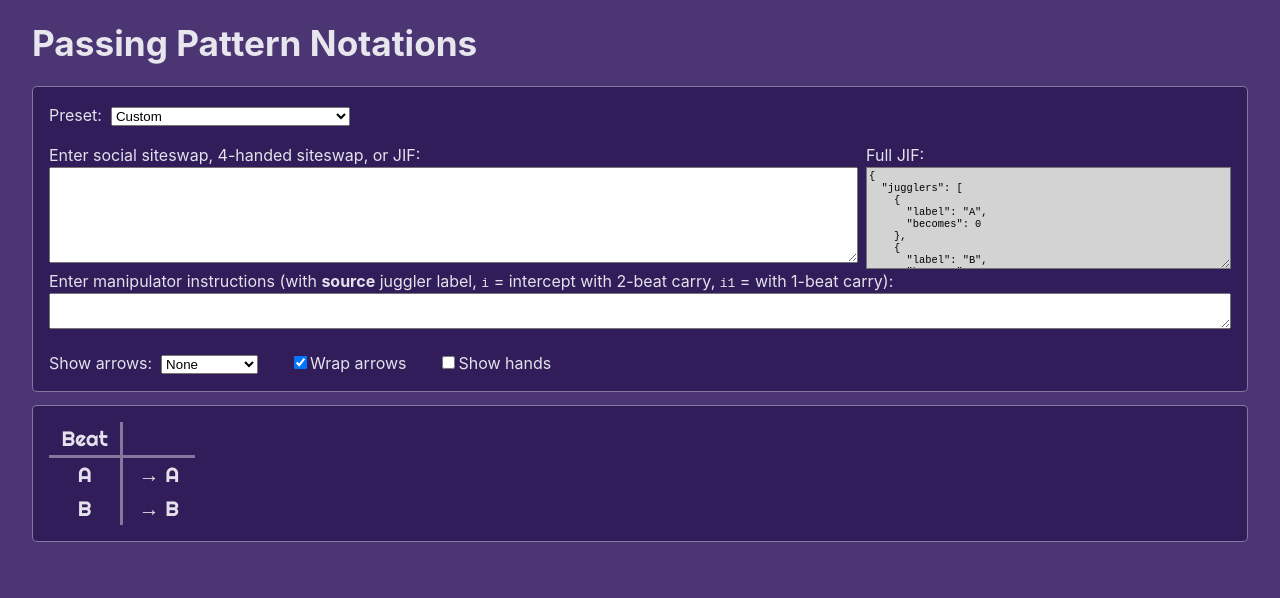
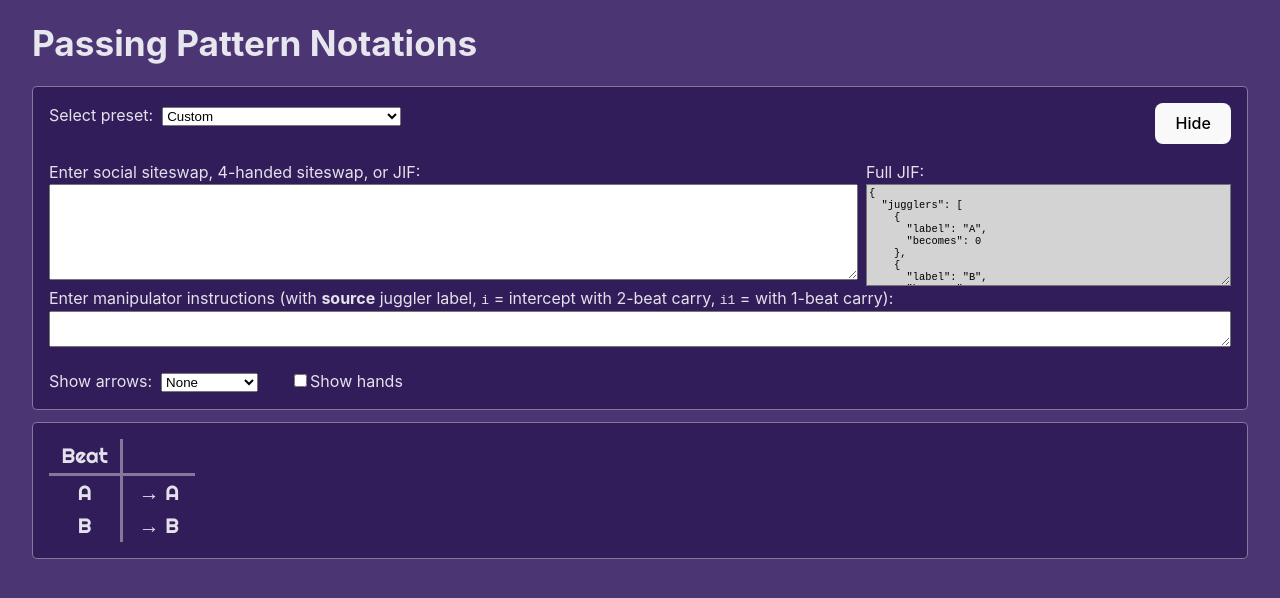
Before and after one commit to Bone008/jif-web, a React (Vite) app: page / in a window 1280 px wide. Shown: the top 598 px of the page. Built offline with nearby package versions, Linux system fonts and the light colour scheme; what better-react-mathjax would draw is missing.

Commit message:
allow hiding view controls

```diff
--- a/src/components/OrbitsCalculator.tsx
+++ b/src/components/OrbitsCalculator.tsx
@@ -117,13 +117,19 @@ export function OrbitsCalculator() {
     setDisabledInstructions([]);
   }
 
+  // TODO: move to a separate component
+  const [inputCardExpanded, setInputCardExpanded] = useState(preset === null);
+
   return (
     <>
       <h1>Passing Pattern Notations</h1>
       <div className="card stretch">
-        <p>
-          <label>
-            Preset:&nbsp;&nbsp;
+        {inputCardExpanded ? (
+          <>
+            {" "}
+            <p style={{ display: "flex" }}>
+              <label style={{ flexGrow: 1 }}>
+                Select preset:&nbsp;&nbsp;
                 <select
                   value={preset ? sanitizePresetName(preset.name) : "custom"}
                   onChange={(e) => updatePreset(e.target.value)}
@@ -136,6 +142,10 @@ export function OrbitsCalculator() {
                   <option value="custom">Custom</option>
                 </select>
               </label>
+
+              <button type="button" onClick={() => setInputCardExpanded(false)}>
+                Hide
+              </button>
             </p>
             <div style={{ display: "flex", gap: "0.5em" }}>
               <label style={{ flexGrow: 2 }}>
@@ -170,8 +180,8 @@ export function OrbitsCalculator() {
             </div>
             <label>
               Enter manipulator instructions (with <b>source</b> juggler label,{" "}
-          <code>i</code> = intercept with 2-beat carry, <code>i1</code> = with
-          1-beat carry):
+              <code>i</code> = intercept with 2-beat carry, <code>i1</code> =
+              with 1-beat carry):
               <textarea
                 value={manipulationInput}
                 onChange={(e) => setManipulationInput(e.target.value)}
@@ -180,6 +190,15 @@ export function OrbitsCalculator() {
                 style={{ width: "100%", resize: "vertical" }}
               ></textarea>
             </label>
+          </>
+        ) : (
+          <div style={{ display: "flex", gap: "2em" }}>
+            <h2 style={{ margin: 0 }}>{preset?.name ?? "Unnamed pattern"}</h2>
+            <button type="button" onClick={() => setInputCardExpanded(true)}>
+              Edit
+            </button>
+          </div>
+        )}
         <ViewSettingsControls />
       </div>
 
--- a/src/components/ViewSettings.tsx
+++ b/src/components/ViewSettings.tsx
@@ -88,16 +88,6 @@ export function ViewSettingsControls() {
       <label>
         <input
           type="checkbox"
-          checked={viewSettings.wrapArrows}
-          onChange={(e) =>
-            setViewSettings({ ...viewSettings, wrapArrows: e.target.checked })
-          }
-        />
-        Wrap arrows
-      </label>
-      <label>
-        <input
-          type="checkbox"
           checked={viewSettings.showHands}
           onChange={(e) =>
             setViewSettings({
@@ -108,6 +98,20 @@ export function ViewSettingsControls() {
         />
         Show hands
       </label>
+      <label
+        style={{
+          display: viewSettings.arrowMode === "none" ? "none" : undefined,
+        }}
+      >
+        <input
+          type="checkbox"
+          checked={viewSettings.wrapArrows}
+          onChange={(e) =>
+            setViewSettings({ ...viewSettings, wrapArrows: e.target.checked })
+          }
+        />
+        Wrap arrows
+      </label>
     </p>
   );
 }
```
Lines whose indentation alone changed are shown as unchanged.
